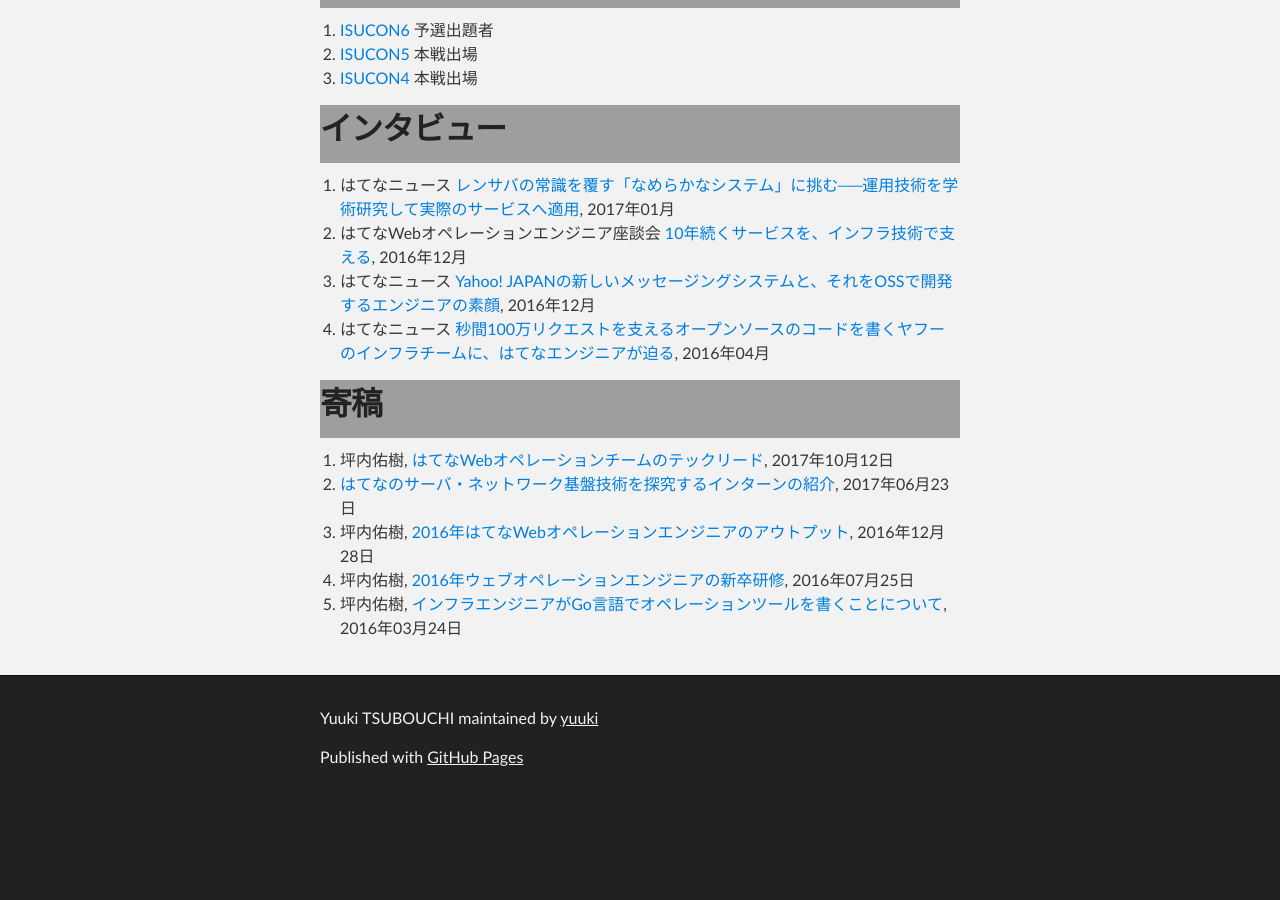
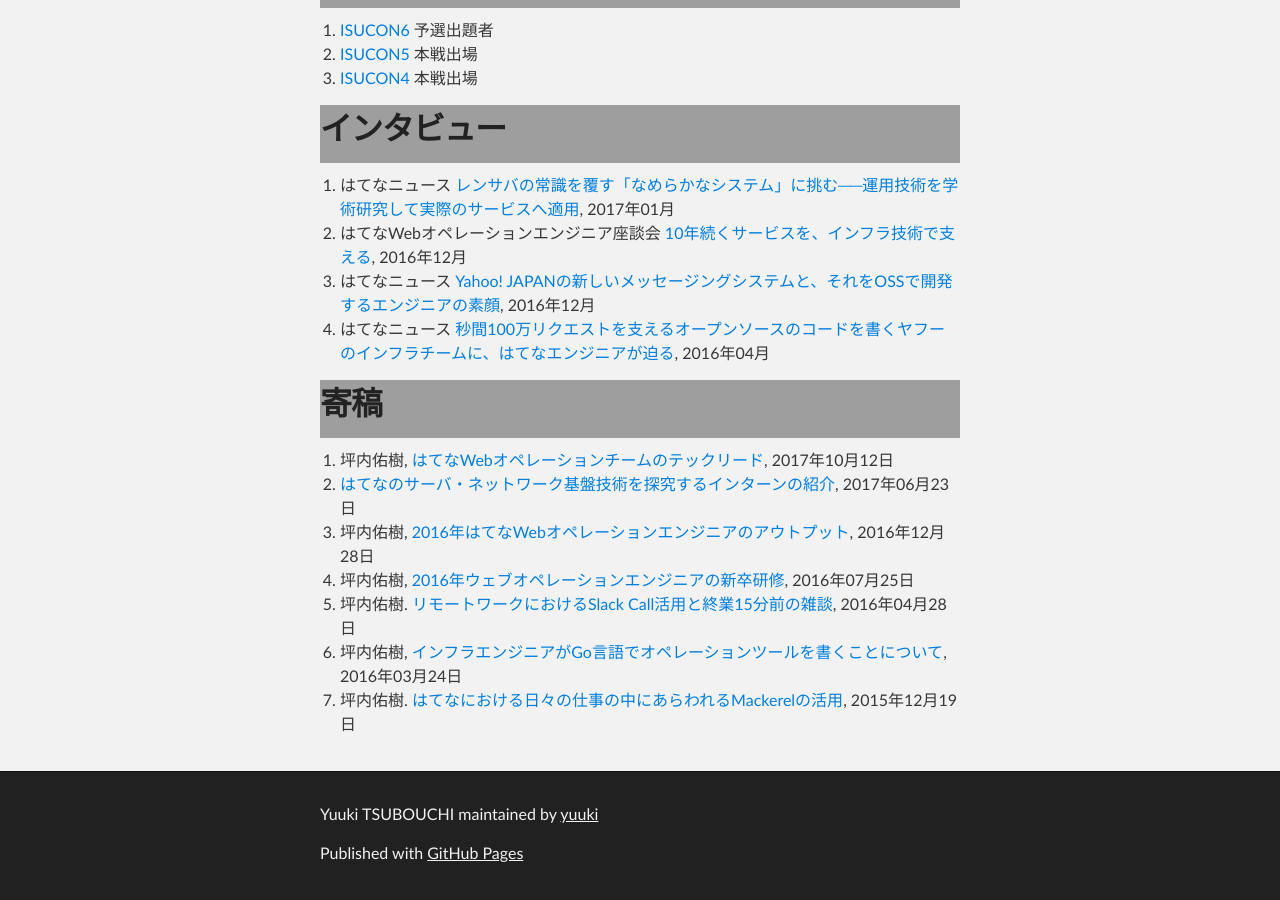
Before and after one commit to yuuki/yuuk.io, a Jekyll site: the page built from index.md, in a window 1280 px wide and 900 px high, scrolled down 4903 px. Built offline with Jekyll 4.4.1, drawn with Linux system fonts in a browser that asks for light colours; nearby versions of some CDN libraries; our own code applies the rules of GitHub Pages for plain Markdown files; before the commit the page ends 5707 px from its top, so only the background shows below that.

Commit message:
Sync README.md with index.md

```diff
--- a/index.md
+++ b/index.md
@@ -158,4 +158,6 @@
 1. [はてなのサーバ・ネットワーク基盤技術を探究するインターンの紹介](http://developer.hatenastaff.com/entry/2017/06/23/141135), 2017年06月23日
 1. 坪内佑樹, [2016年はてなWebオペレーションエンジニアのアウトプット](http://developer.hatenastaff.com/entry/2016/12/28/151403), 2016年12月28日
 1. 坪内佑樹, [2016年ウェブオペレーションエンジニアの新卒研修](http://developer.hatenastaff.com/entry/2016-newbie-training-of-web-operation), 2016年07月25日
+1. 坪内佑樹. [リモートワークにおけるSlack Call活用と終業15分前の雑談](http://developer.hatenastaff.com/entry/2016/04/28/125529), 2016年04月28日
 1. 坪内佑樹, [インフラエンジニアがGo言語でオペレーションツールを書くことについて](http://developer.hatenastaff.com/entry/golang-for-ops), 2016年03月24日
+1. 坪内佑樹. [はてなにおける日々の仕事の中にあらわれるMackerelの活用](https://mackerel.io/ja/blog/entry/advent-calendar2015/day19), 2015年12月19日
```
